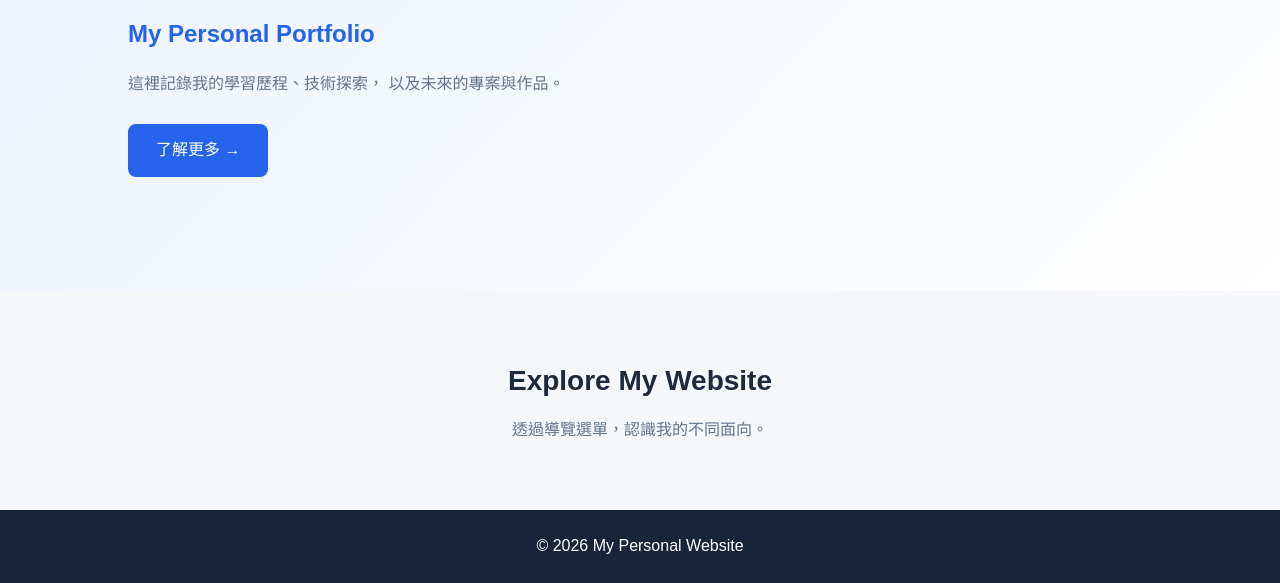
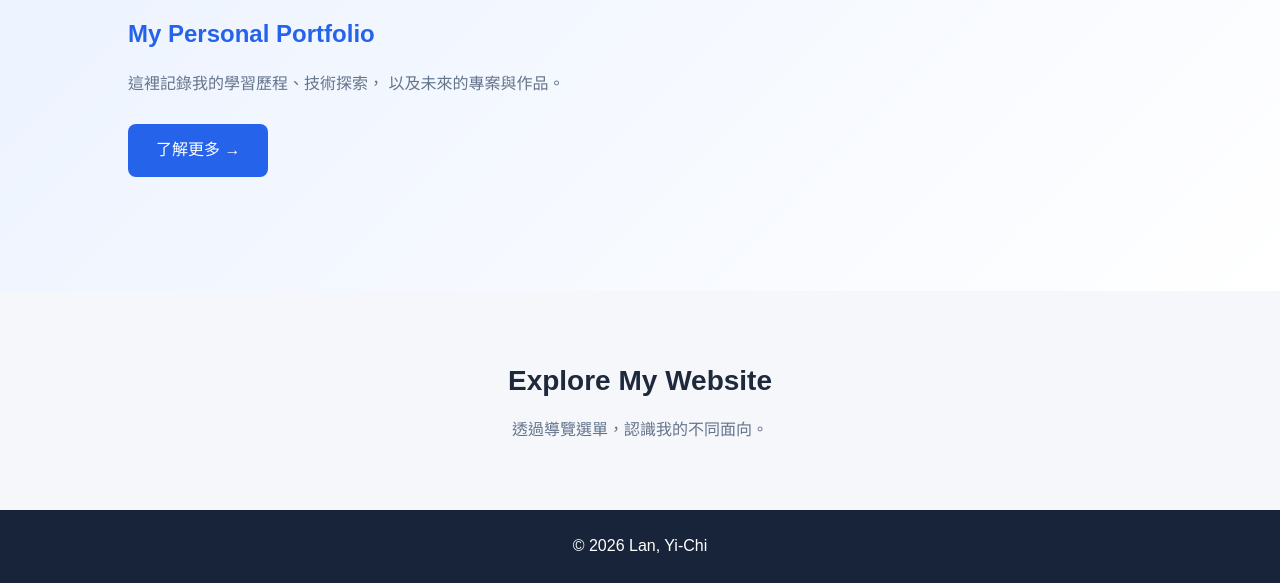
Before and after one commit to yclanhub/yclan, a plain HTML site: page index.html in a window 1280 px wide. Shown: the part 309-892 px from the top of the page. Drawn offline with Linux system fonts and the light colour scheme.

Commit message:
Update footer copyright name to Lan, Yi-Chi

```diff
--- a/index.html
+++ b/index.html
@@ -43,7 +43,7 @@
     </main>
 
     <footer>
-        <p>© 2026 My Personal Website</p>
+        <p>© 2026  Lan, Yi-Chi</p>
     </footer>
 
     <script src="script.js"></script>
```
